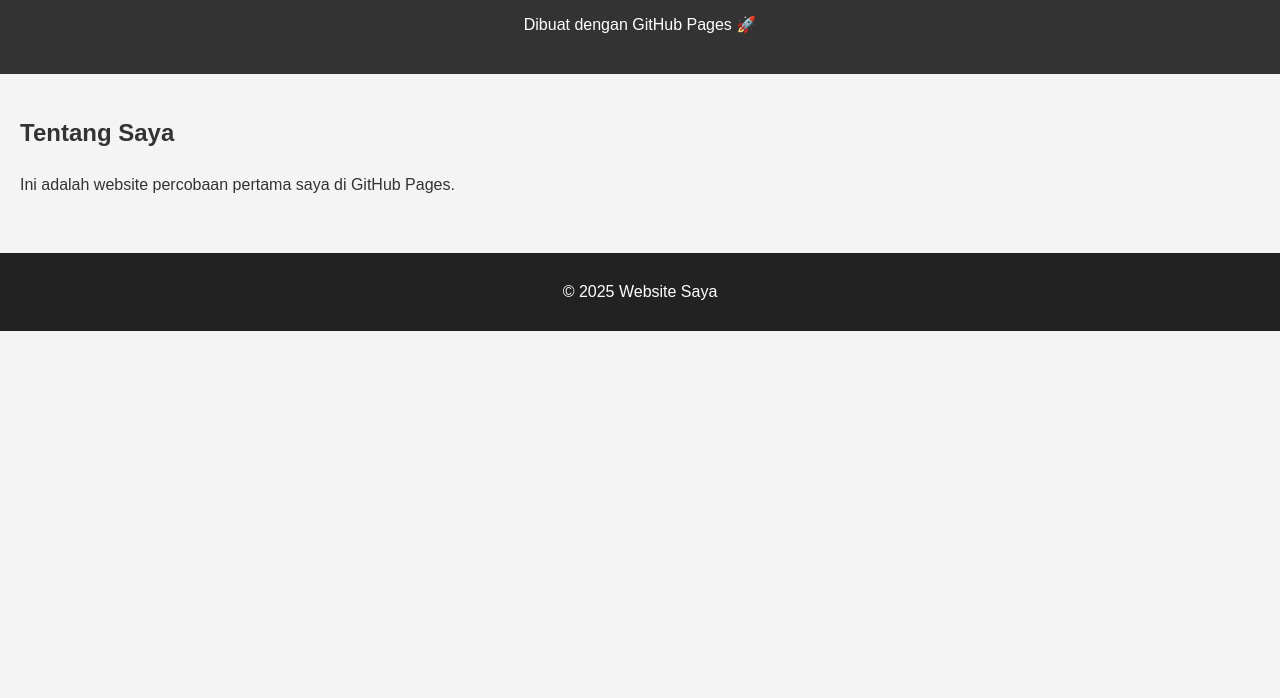
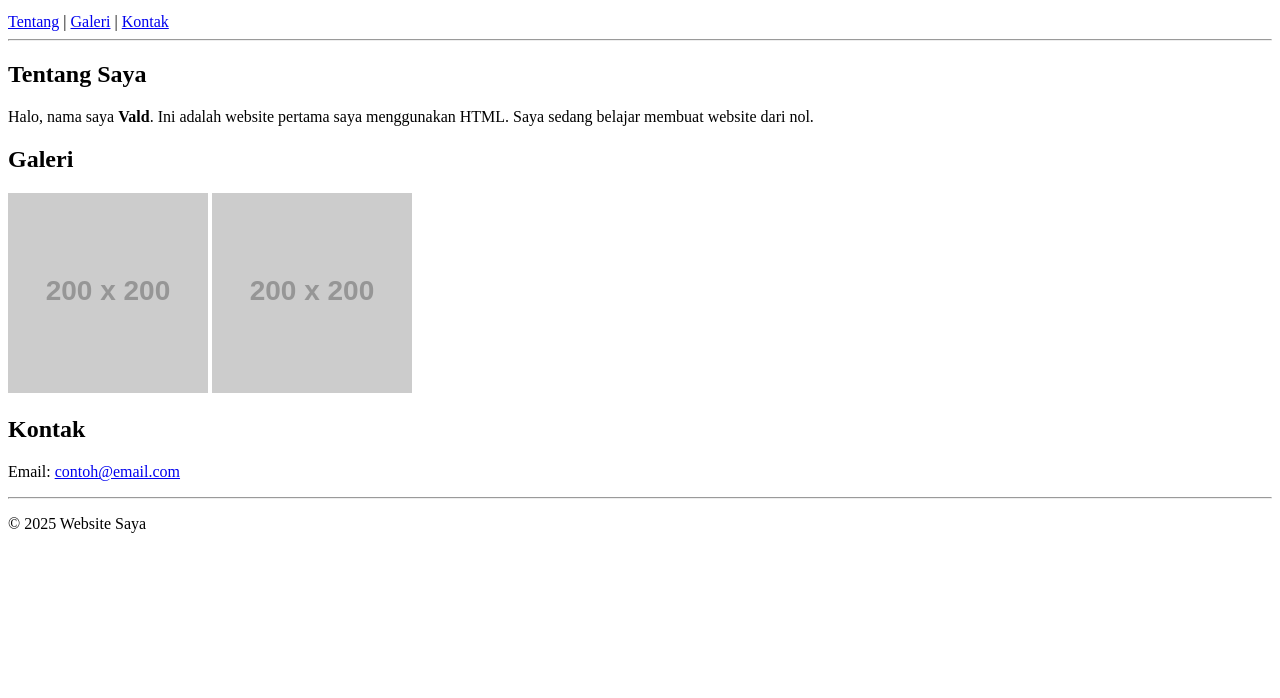
Before and after one commit to vald77/niogate, a plain HTML site: page index.html in a window 1280 px wide. Shown: the part 102-800 px from the top of the page. Drawn offline with Linux system fonts and the light colour scheme; placeholder pictures from the web are drawn by us.

Commit message:
Update index.html

```diff
--- a/index.html
+++ b/index.html
@@ -4,21 +4,48 @@
   <meta charset="UTF-8">
   <meta name="viewport" content="width=device-width, initial-scale=1.0">
   <title>Website Pertama Saya</title>
-  <link rel="stylesheet" href="style.css">
 </head>
 <body>
+  <!-- Bagian Header -->
   <header>
     <h1>Selamat Datang di Website Saya</h1>
-    <p>Dibuat dengan GitHub Pages 🚀</p>
+    <p>Website ini dibuat dengan HTML sederhana 🚀</p>
   </header>
 
-  <main>
+  <!-- Bagian Navigasi -->
+  <nav>
+    <a href="#tentang">Tentang</a> |
+    <a href="#galeri">Galeri</a> |
+    <a href="#kontak">Kontak</a>
+  </nav>
+
+  <hr>
+
+  <!-- Bagian Tentang -->
+  <section id="tentang">
     <h2>Tentang Saya</h2>
-    <p>Ini adalah website percobaan pertama saya di GitHub Pages.</p>
-  </main>
+    <p>Halo, nama saya <b>Vald</b>. Ini adalah website pertama saya menggunakan HTML.
+       Saya sedang belajar membuat website dari nol.</p>
+  </section>
 
+  <!-- Bagian Galeri -->
+  <section id="galeri">
+    <h2>Galeri</h2>
+    <img src="https://via.placeholder.com/200" alt="Contoh Gambar">
+    <img src="https://via.placeholder.com/200" alt="Contoh Gambar">
+  </section>
+
+  <!-- Bagian Kontak -->
+  <section id="kontak">
+    <h2>Kontak</h2>
+    <p>Email: <a href="mailto:contoh@email.com">contoh@email.com</a></p>
+  </section>
+
+  <hr>
+
+  <!-- Bagian Footer -->
   <footer>
-    <p>© 2025 Website Saya</p>
+    <p>&copy; 2025 Website Saya</p>
   </footer>
 </body>
 </html>
```
